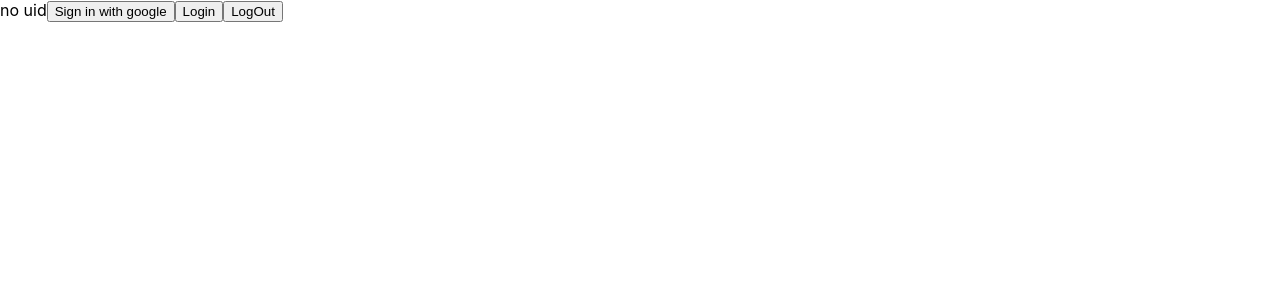
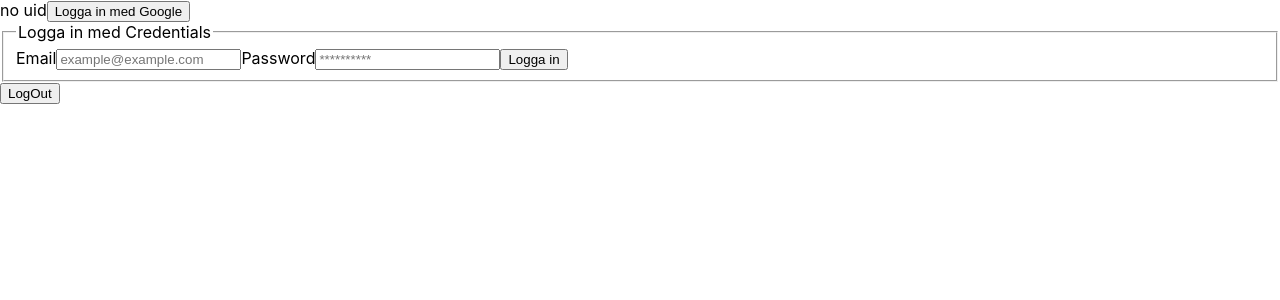
Before and after one commit to Sandevik/Examensarbete, a Next.js app: page /login in a window 1280 px wide. Shown: the top 300 px of the page. Built offline with nearby package versions, Linux system fonts and the light colour scheme.

Commit message:
Log in with Credentials

```diff
--- a/Auth/controllers/signInWithEmailAndPassword.ts
+++ b/Auth/controllers/signInWithEmailAndPassword.ts
@@ -0,0 +1,5 @@
+
+
+export const signInWithEmailAndPassword = () =>{
+
+}
--- /dev/null
+++ b/components/login/LoginProviderButton.tsx
@@ -0,0 +1,12 @@
+import React from 'react'
+interface IButtonProps{
+    image?: string | React.ReactNode;
+    text: string;
+    onSubmit: () => void;
+}
+
+export default function LoginProviderButton({image, text, onSubmit}: IButtonProps) {
+  return (
+    <button onClick={onSubmit}>{image ? image : ""}{text}</button>
+  )
+}
--- /dev/null
+++ b/components/login/loginCredentialsForm/ConnectedLoginCredentialsForm.tsx
@@ -0,0 +1,15 @@
+import { signInWithEmailAndPassword } from 'firebase/auth'
+import React from 'react'
+import { auth } from '../../../firebase'
+import LoginCredentialsForm from './LoginCredentialsForm'
+
+
+export default function ConnectedLoginCredentialsForm() {
+  const handleSubmit = (email: string, password: string) => {
+    signInWithEmailAndPassword(auth, email, password)
+    .then(onfulfill => {}, onReject => {})
+  }
+  return (
+    <LoginCredentialsForm onSubmit={handleSubmit} />
+  )
+}
--- /dev/null
+++ b/components/login/loginCredentialsForm/LoginCredentialsForm.tsx
@@ -0,0 +1,31 @@
+import React, { useState } from 'react'
+interface ILoginFormProps{
+    onSubmit?: (email:string, password: string) => void;
+}
+interface Credentials{
+  email: string;
+  password: string;
+}
+
+export default function LoginCredentialsForm({onSubmit}: ILoginFormProps) {
+  const [credentials, setCredentials] = useState<Credentials>({email: "", password: ""})
+
+  const handleClick = () => {
+    if (typeof onSubmit === "function"){
+      onSubmit(credentials.email, credentials.password)
+    }else{
+      alert("Log in test")
+    }
+  }
+
+  return (
+    <fieldset>
+      <legend>Logga in med Credentials</legend>
+      <label htmlFor="email">Email</label>
+      <input type="text" name='email' placeholder='example@example.com' value={credentials?.email} onChange={(e)=>setCredentials({...credentials, email: e.target.value})}/>
+      <label htmlFor="password">Password</label>
+      <input type="password" name='password' placeholder='**********' value={credentials?.password} onChange={(e)=>setCredentials({...credentials, password: e.target.value})}/>
+      <button onClick={handleClick}>Logga in</button>
+    </fieldset>
+  )
+}
--- a/pages/index.tsx
+++ b/pages/index.tsx
@@ -7,7 +7,7 @@ import { useEffect } from 'react'
 
 const Home: NextPage = () => {
   const {user} = useAuth()
-  console.log(user);
+
 
 
   return (
--- a/pages/login.tsx
+++ b/pages/login.tsx
@@ -1,22 +1,23 @@
 import React from 'react'
-import { signInWithEmailAndPassword, GoogleAuthProvider, signInWithPopup, signOut } from "firebase/auth"
+import { signOut } from "firebase/auth"
 import { auth } from '../firebase'
 import { signInWithGooglePopup } from '../Auth/controllers/signInWithGooglePopup'
 import useAuth from '../Auth/hooks/useAuth'
+import LoginCredentialsForm from '../components/login/loginCredentialsForm/LoginCredentialsForm'
+import ConnectedLoginCredentialsForm from '../components/login/loginCredentialsForm/ConnectedLoginCredentialsForm'
+import LoginProviderButton from '../components/login/LoginProviderButton'
+
 
 export default function Login() {
     const {user} = useAuth()
-    const login = () => {
-        signInWithEmailAndPassword(auth, "simon@test.com", "test123")
-    }
     const logOut = () => {
       signOut(auth);
     }
   return (
     <>
       {user? JSON.stringify(user) : "no uid"}
-      <button onClick={signInWithGooglePopup}>Sign in with google</button>
-      <button onClick={login}>Login</button>
+        <LoginProviderButton text='Logga in med Google' image={""} onSubmit={signInWithGooglePopup}/>
+        <ConnectedLoginCredentialsForm />
       <button onClick={logOut}>LogOut</button>
     </>
   )
```
Also changed, not shown: components/Header.tsx (added, +7 -0 lines).
